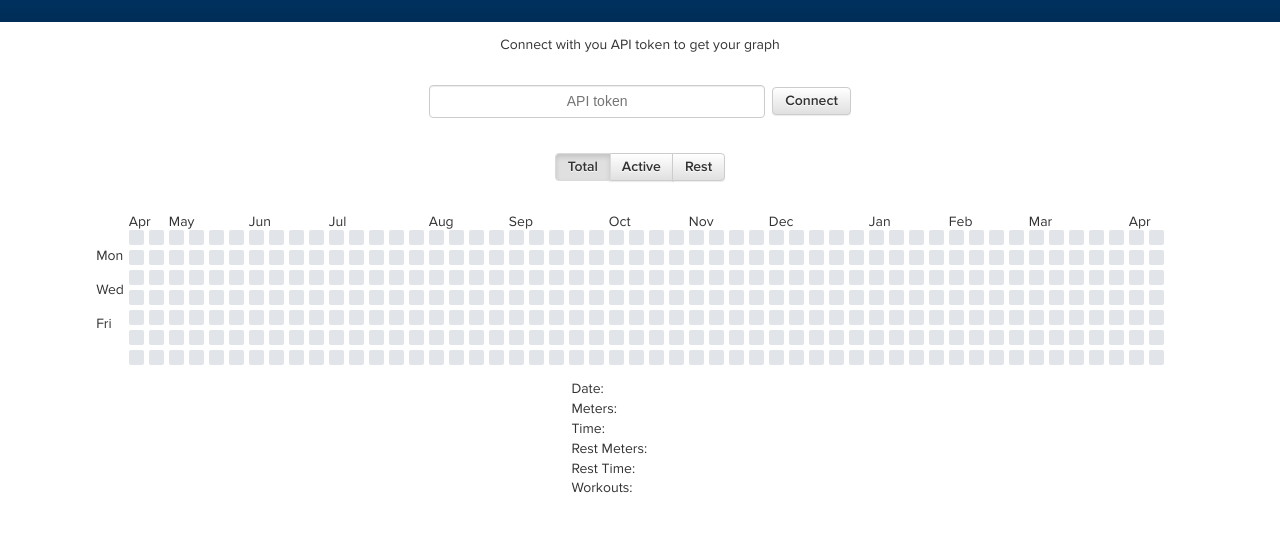
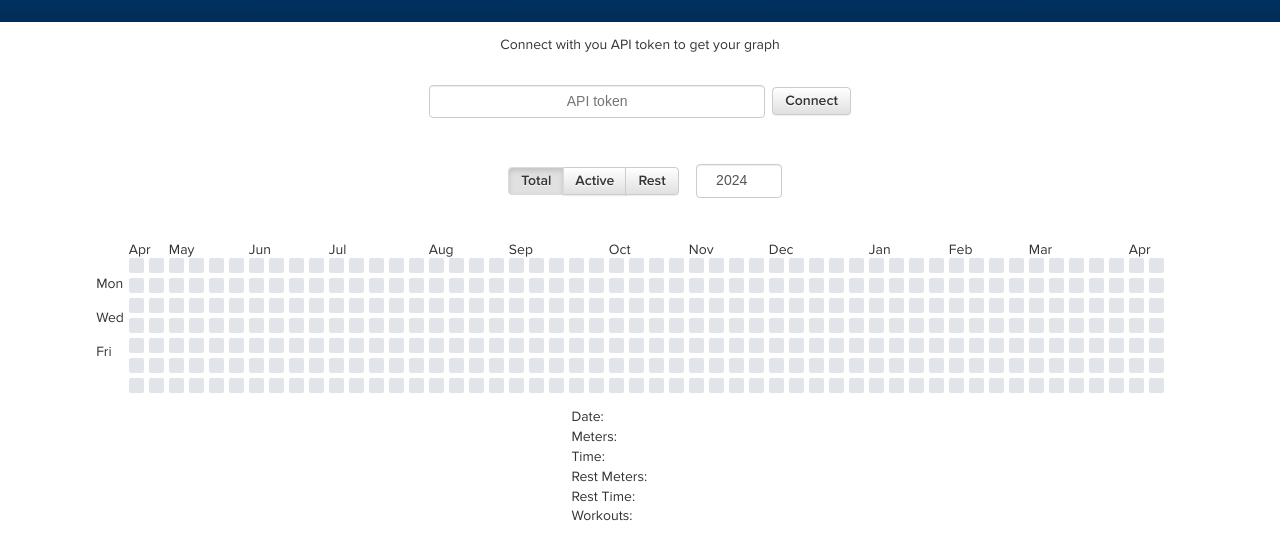
Before and after one commit to pauldubois98/log.concept2, a plain HTML site: page index.html in a window 1280 px wide. Shown: the part 118-678 px from the top of the page. Drawn offline with Linux system fonts and the light colour scheme.

Commit message:
year input

```diff
--- a/index.html
+++ b/index.html
@@ -56,11 +56,15 @@
         <input id="token_input" placeholder="API token" maxlength="41" name="APItoken" type="text">
         <button id="connect_btn">Connect</button>
     </div>
-    <div class="inputs btn-group">
-        <button id="total_btn" selected="true">Total</button>
-        <button id="active_btn" selected="false">Active</button>
-        <button id="rest_btn" selected="false">Rest</button>
+    <div class="inputs">
+        <div class="inputs btn-group">
+            <button id="total_btn" selected="true">Total</button>
+            <button id="active_btn" selected="false">Active</button>
+            <button id="rest_btn" selected="false">Rest</button>
+        </div>
+        <input id="year_input" name="year" type="number" min="1900" max="2100" step="1" value="2024" />
     </div>
+
     <div id="graph">
         <ul class="months"></ul>
         <ul class="days">
--- a/inputs.css
+++ b/inputs.css
@@ -26,6 +26,10 @@ input:focus {
     border-color: #66afe9;
     outline: 0;
     box-shadow: inset 0 1px 1px rgba(0, 0, 0, .075), 0 0 8px rgba(102, 175, 233, .6);
+}
+
+#year_input {
+    width: 60px;
 }
 
 button {
```
